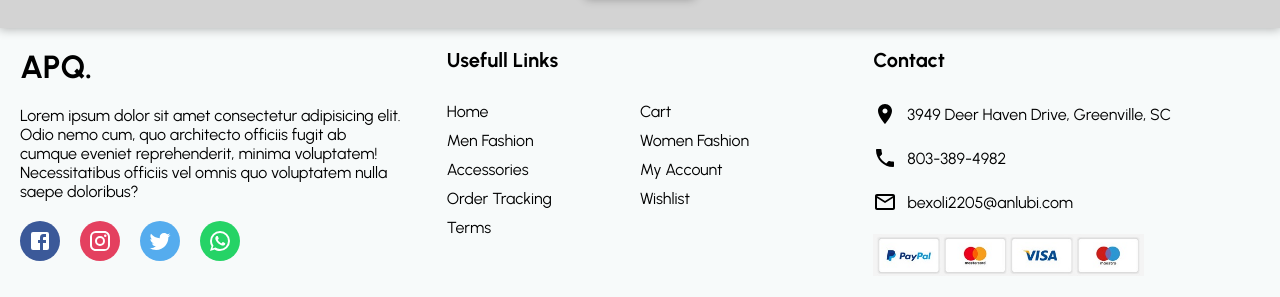
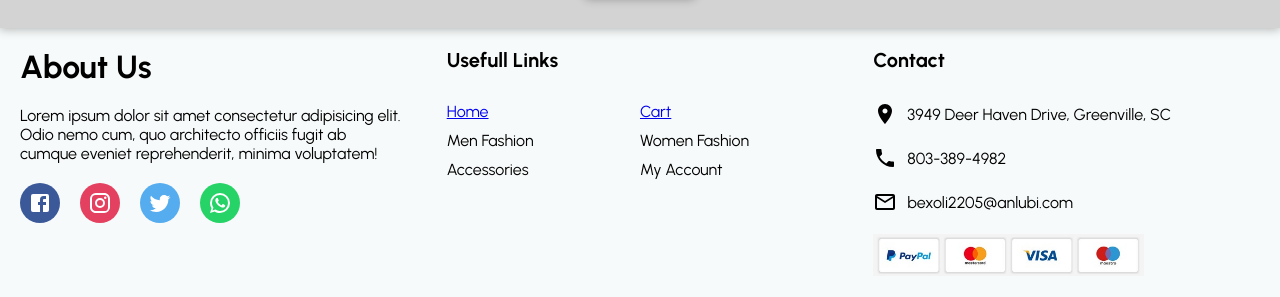
Before and after one commit to AliPooladmast/e-commerce, a React (Create React App) app: page / in a window 1280 px wide. Shown: the part 1348-1645 px from the top of the page. Built offline with nearby package versions, Linux system fonts and the light colour scheme; no server answers.

Commit message:
attach links to footer

```diff
--- a/src/components/Footer/Footer.jsx
+++ b/src/components/Footer/Footer.jsx
@@ -10,45 +10,72 @@ import {
 import React from "react";
 import style from "./Footer.module.scss";
 import paymentMethods from "../../assests/images/payment-methods.jpg";
+import { Link } from "react-router-dom";
 
 function Footer() {
   return (
     <div className={style.Container}>
       <div className={style.Left}>
-        <h1>APQ.</h1>
-        <p>
-          Lorem ipsum dolor sit amet consectetur adipisicing elit. Odio nemo
-          cum, quo architecto officiis fugit ab cumque eveniet reprehenderit,
-          minima voluptatem! Necessitatibus officiis vel omnis quo voluptatem
-          nulla saepe doloribus?
-        </p>
+        <div className={style.About}>
+          <h1>About Us</h1>
+          <p>
+            Lorem ipsum dolor sit amet consectetur adipisicing elit. Odio nemo
+            cum, quo architecto officiis fugit ab cumque eveniet reprehenderit,
+            minima voluptatem!
+          </p>
+        </div>
         <div className={style.SocialContainer}>
-          <div className={style["SocialIcon--facebook"]}>
+          <a
+            target="_blank"
+            rel="noreferrer"
+            href="https://www.facebook.com"
+            className={style["SocialIcon--facebook"]}
+          >
             <Facebook />
-          </div>
-          <div className={style["SocialIcon--instagram"]}>
+          </a>
+          <a
+            target="_blank"
+            rel="noreferrer"
+            href="https://www.instagram.com"
+            className={style["SocialIcon--instagram"]}
+          >
             <Instagram />
-          </div>
-          <div className={style["SocialIcon--twitter"]}>
+          </a>
+          <a
+            target="_blank"
+            rel="noreferrer"
+            href="https://www.twitter.com"
+            className={style["SocialIcon--twitter"]}
+          >
             <Twitter />
-          </div>
-          <div className={style["SocialIcon--whatsapp"]}>
+          </a>
+          <a
+            target="_blank"
+            rel="noreferrer"
+            href="https://www.whatsApp.com"
+            className={style["SocialIcon--whatsapp"]}
+          >
             <WhatsApp />
-          </div>
+          </a>
         </div>
       </div>
       <div className={style.Center}>
         <h1>Usefull Links</h1>
         <ul>
-          <li>Home</li>
-          <li>Cart</li>
+          <li>
+            <Link to="/" className={style.Link}>
+              Home
+            </Link>
+          </li>
+          <li>
+            <Link to="/cart" className={style.Link}>
+              Cart
+            </Link>
+          </li>
           <li>Men Fashion</li>
           <li>Women Fashion</li>
           <li>Accessories</li>
           <li>My Account</li>
-          <li>Order Tracking</li>
-          <li>Wishlist</li>
-          <li>Terms</li>
         </ul>
       </div>
       <div className={style.Right}>
```
